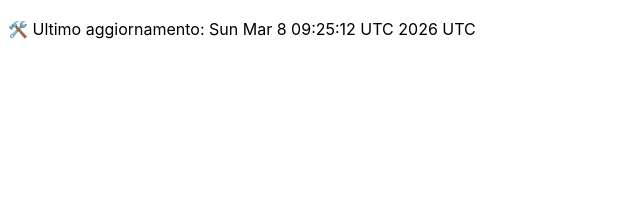
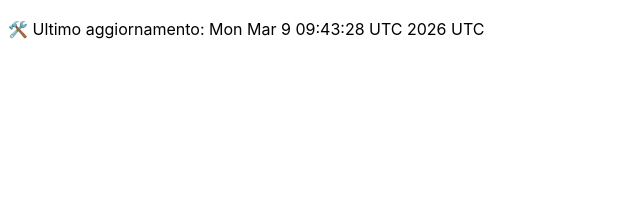
Before and after one commit to DanteTrb/DanteTrb.github.io, a Jekyll site: the page built from badges.md, in a window 1280 px wide. Shown: the top 213 px of the page, without its empty margins (0-640 px from the left). Built offline with Jekyll 4.4.1, drawn with Linux system fonts in a browser that asks for light colours; our own code applies the rules of GitHub Pages for plain Markdown files.

Commit message:
🛠️ Aggiornamento automatico badge

```diff
--- a/badges.md
+++ b/badges.md
@@ -1 +1 @@
-🛠️ Ultimo aggiornamento: Sun Mar  8 09:25:12 UTC 2026 UTC
+🛠️ Ultimo aggiornamento: Mon Mar  9 09:43:28 UTC 2026 UTC
```
